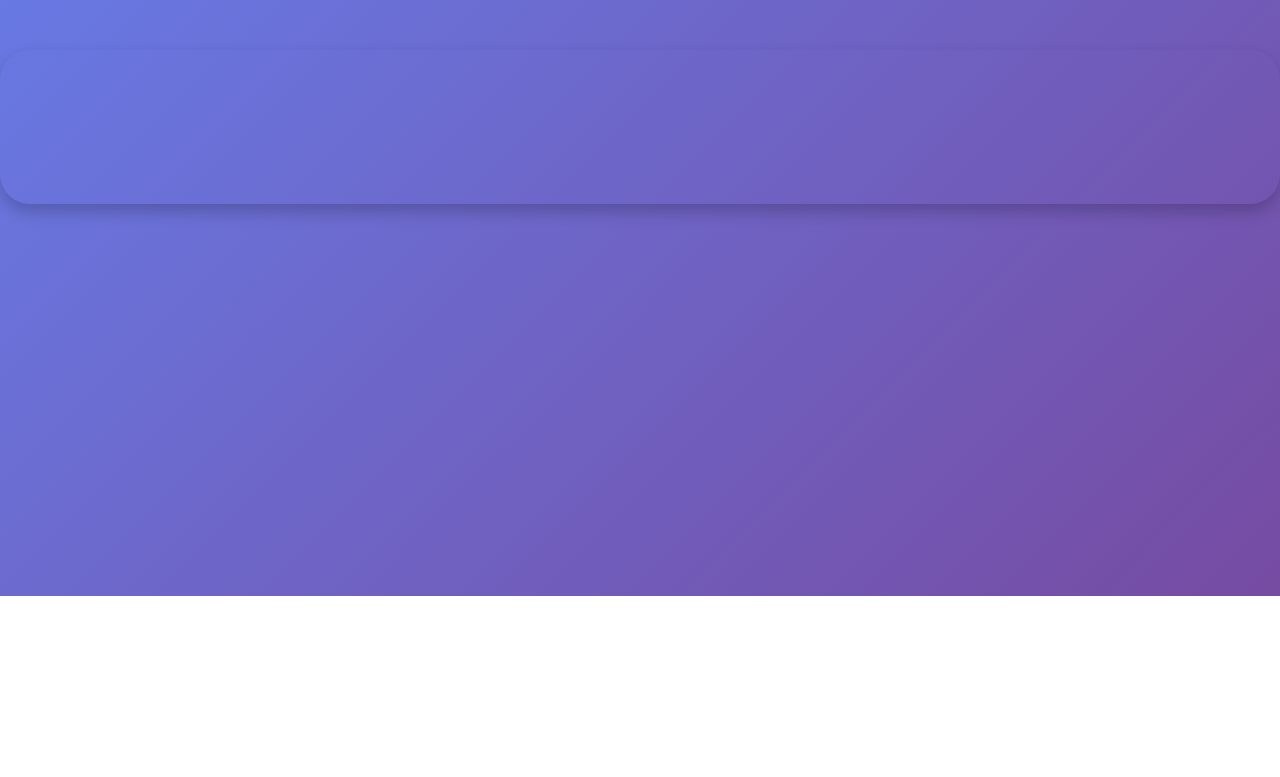
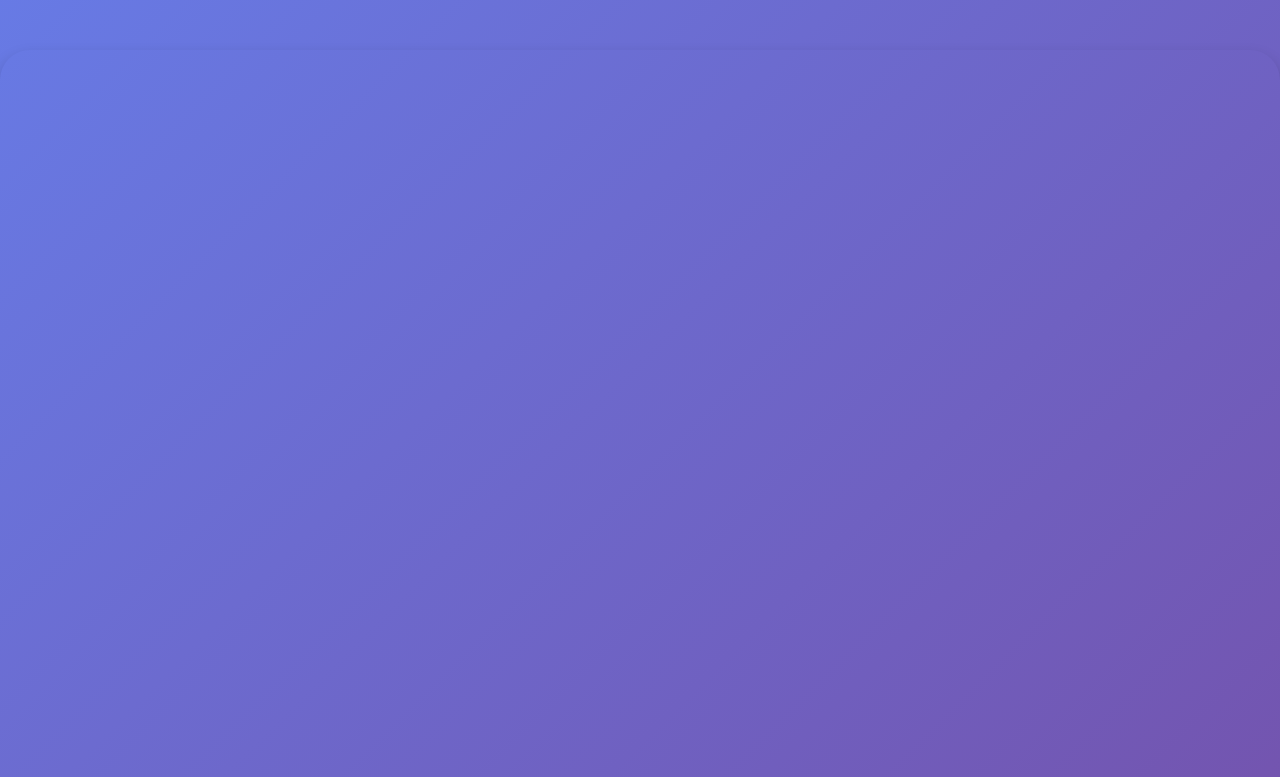
Before and after one commit to satanandkenb/IMS, a plain HTML site: page index.html in a window 1280 px wide. Shown: the part 204-981 px from the top of the page. Before the commit the page ends 800 px from the top, so only its background shows below. Drawn offline with Linux system fonts and the light colour scheme.

Commit message:
Change content height from 96% to 1200px

```diff
--- a/index.html
+++ b/index.html
@@ -145,7 +145,7 @@
         .content{
             position: relative;
             width: 100%;
-            height: 96%;
+            height: 1200px;
             margin: 4% 0;
             background: transparent;
             border-radius: 30px;
```
